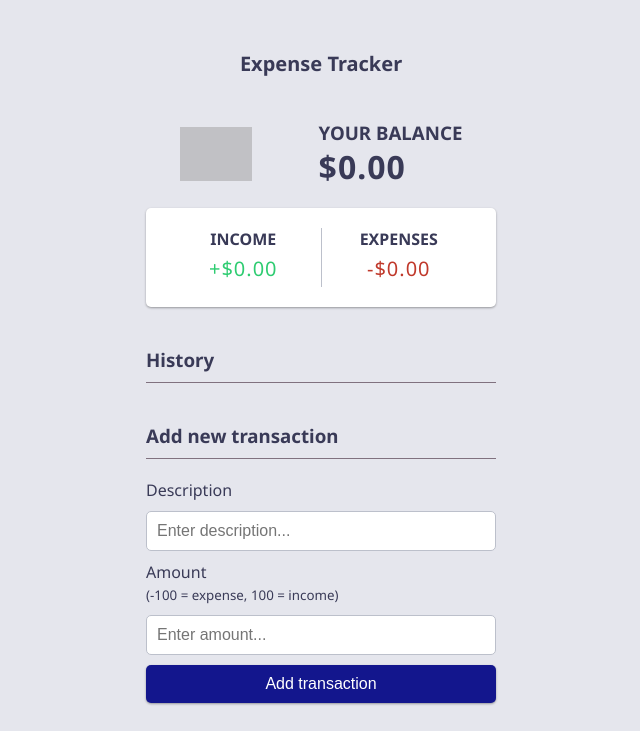
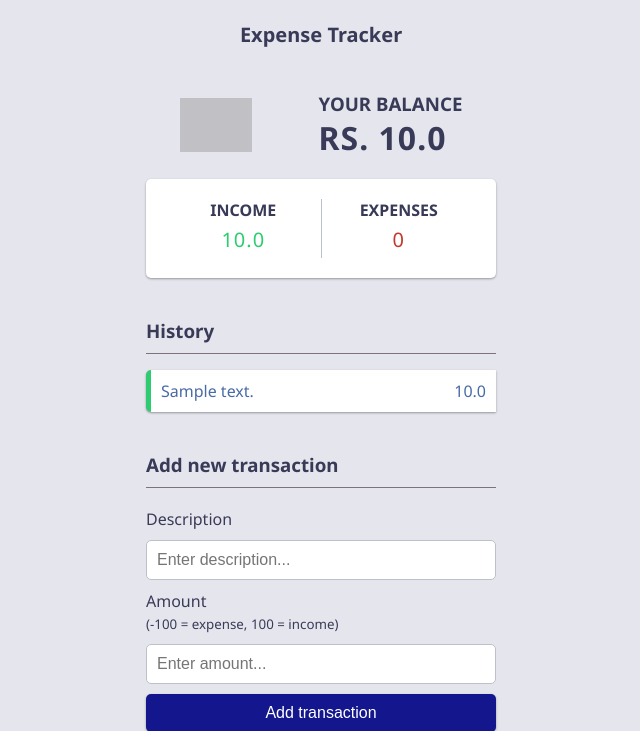
Before and after one commit to JTG777/expense-tracker, a Django app: page / in a window 1280 px wide. Shown: the top 731 px of the page, without its empty margins (319-959 px from the left). Run offline with Django 4.2, Linux system fonts and the light colour scheme; tables that the repository leaves empty hold one stand-in row (values such as "Sample post"); grey boxes are pictures that could not be loaded.

Commit message:
implement expense tracker logic

```diff
--- a/tracker/templates/index.html
+++ b/tracker/templates/index.html
@@ -7,6 +7,8 @@
     <meta name="viewport" content="width=device-width, initial-scale=1.0">
     <title>Document</title>
     <link rel="stylesheet" href="{% static 'css/style.css' %}">
+
+    <link rel="stylesheet" href="https://cdnjs.cloudflare.com/ajax/libs/font-awesome/6.7.2/css/all.min.css" integrity="sha512-Evv84Mr4kqVGRNSgIGL/F/aIDqQb7xQ2vcrdIwxfjThSH8CSR7PBEakCr51Ck+w+/U6swU2Im1vVX0SVk9ABhg==" crossorigin="anonymous" referrerpolicy="no-referrer" />
 </head>
 <body>
         <h1>Expense Tracker</h1>
@@ -18,33 +20,45 @@
         />
         <div class="balance-container">
           <h2>Your Balance</h2>
-          <h2 id="balance" class="balance">$0.00</h2>
+          <h2 id="balance" class="balance">Rs. {{current_balance.current_balance}}</h2>
         </div>
       </div>
       <div class="inc-exp-container">
         <div>
           <h4>Income</h4>
-          <p id="money-plus" class="money plus">+$0.00</p>
+          <p id="money-plus" class="money plus">{{income}}</p>
         </div>
         <div>
           <h4>Expenses</h4>
-          <p id="money-minus" class="money minus">-$0.00</p>
+          <p id="money-minus" class="money minus">{{expense}}</p>
         </div>
       </div>
       <h3>History</h3>
-      <ul id="list" class="list"></ul>
+      <ul id="list" class="list">
+        {% if transactions %}
+        {% for transaction in transactions %}
+        <li class="{% if transaction.expense_type == 'debit' %} minus {% else %} plus {% endif %}">
+          {{transaction.description}} <span>{{transaction.amount}}</span><a class="delete-btn" href="{% url 'remove_transaction' transaction.id %}"><i class="fa-solid fa-trash"></i></a>
+        </li>
+
+
+
+        {% endfor %}
+        {% endif %}
+      </ul>
       <h3>Add new transaction</h3>
-      <form id="form">
+      <form method="POST" id="form">
+        {% csrf_token %}
         <div class="form-control">
           <label for="text">Description</label>
-          <input type="text" id="text" placeholder="Enter description..." />
+          <input name="description" type="text" id="text" placeholder="Enter description..." />
         </div>
         <div class="form-control">
           <label for="amount"
             >Amount <br />
             <small>(-100 = expense, 100 = income)</small></label
           >
-          <input type="number" id="amount" placeholder="Enter amount..." />
+          <input name="amount" type="number" id="amount" placeholder="Enter amount..." />
         </div>
         <button class="btn">Add transaction</button>
       </form>
--- a/tracker/urls.py
+++ b/tracker/urls.py
@@ -4,4 +4,5 @@ from . import views
 urlpatterns = [
 
     path('',views.index,name='index'),
+    path('remove-transaction/<int:pk>/',views.remove_transaction,name="remove_transaction"),
 ]
--- a/tracker/views.py
+++ b/tracker/views.py
@@ -1,5 +1,47 @@
-from django.shortcuts import render
+from django.shortcuts import render,redirect
+from .models import TrackingHistory,CurrentBalance
 
 # Create your views here.
 def index(request):
-    return render(request,'index.html')
+    if request.method=='POST':
+        current_balance,created=CurrentBalance.objects.get_or_create(id=1)
+        amount=request.POST.get('amount')
+        description=request.POST.get('description')
+
+        expense_type='credit' if float(amount)>0 else 'debit'
+
+        tracking_history=TrackingHistory.objects.create(amount=amount,description=description,expense_type=expense_type,current_balance=current_balance)
+        current_balance.current_balance+=float(tracking_history.amount)
+        current_balance.save()
+        return redirect('index')
+
+    current_balance,created=CurrentBalance.objects.get_or_create(id=1)
+
+    income=0
+    expense=0
+
+    for transaction in TrackingHistory.objects.all():
+        if transaction.expense_type=='credit':
+            income+=transaction.amount
+        else:
+            expense+=transaction.amount
+
+    context={
+        'income':income,
+        'expense':expense,
+        'transactions':TrackingHistory.objects.all(),
+        'current_balance':current_balance
+    }
+
+
+
+    return render(request,'index.html',context)
+
+def remove_transaction(request,pk):
+    transaction=TrackingHistory.objects.get(id=pk)
+    current_balance=CurrentBalance.objects.get(id=1)
+    current_balance.current_balance-=transaction.amount
+    current_balance.save()
+    transaction.delete()
+
+    return redirect('index')
```
